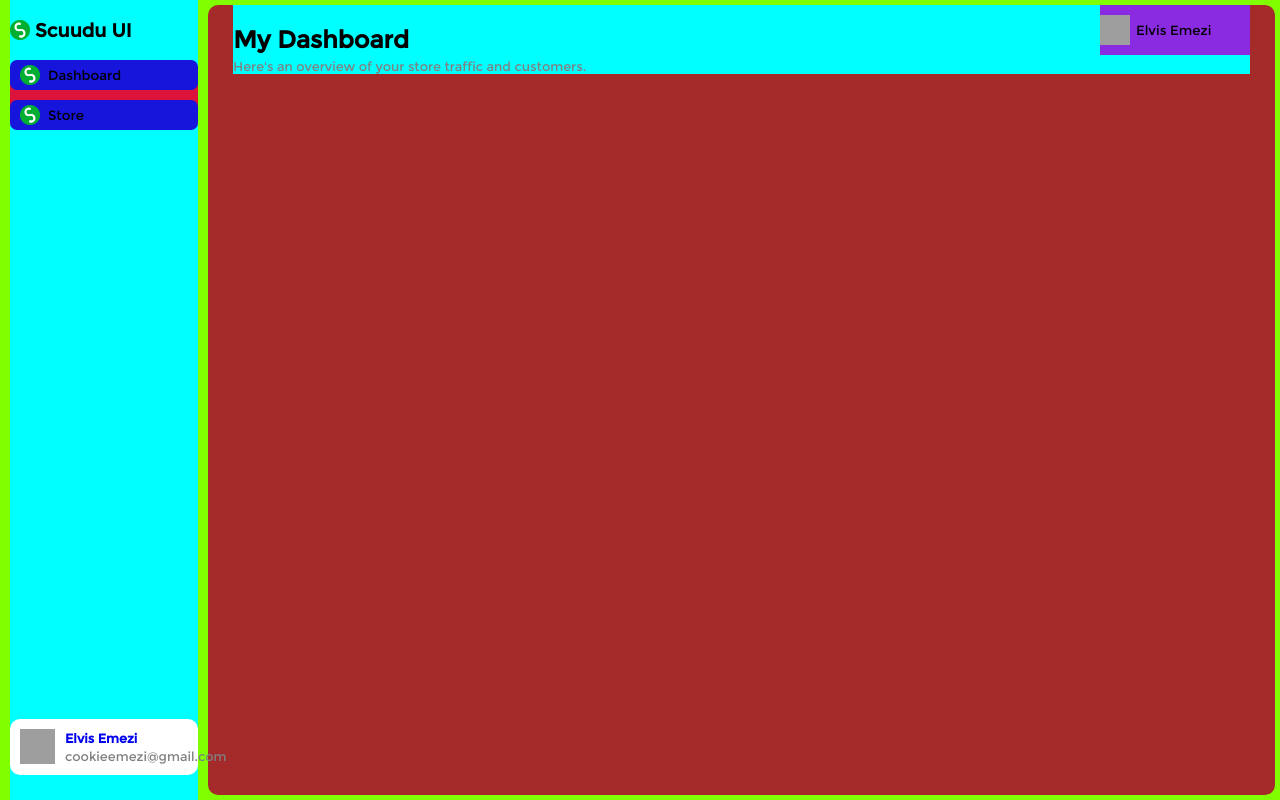
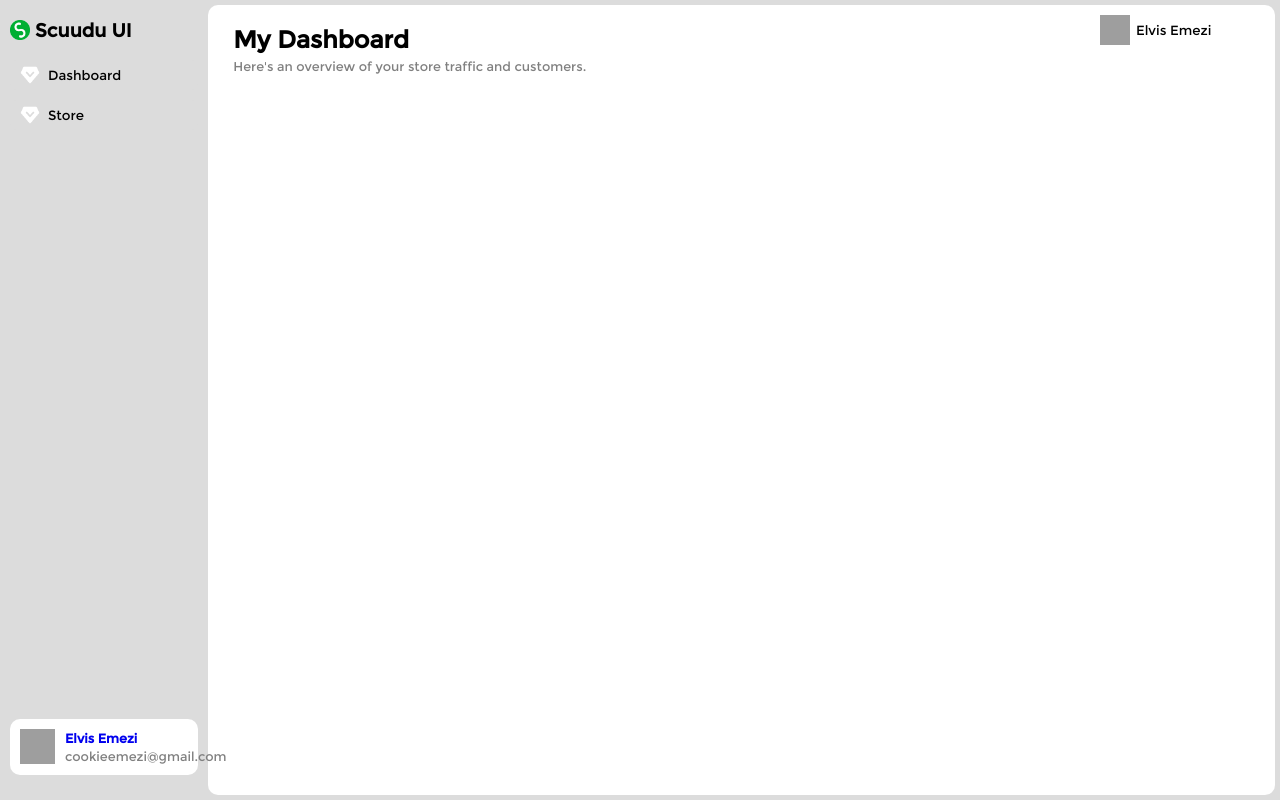
Before and after one commit to The3dcookie/Practice-Website, a plain HTML site: page dashboard.html in a window 1280 px wide. Drawn offline with Linux system fonts and the light colour scheme; grey boxes are pictures that could not be loaded.

Commit message:
Dashboard Color Update

```diff
--- a/dashboard.css
+++ b/dashboard.css
@@ -7,7 +7,7 @@ body {
     padding: 0;
 }
 .container{
-    background-color: chartreuse;
+    background-color: #dcdcdc;
     display: flex;
     min-height: 100vh;
     margin: 0;
@@ -18,20 +18,20 @@ body {
     gap: 5px;
 }
 .toggleContainer{
-    background-color: aqua;
+    background-color: #dcdcdc;;
     margin-left: 10px;
     margin-right: 5px;
     width: 15%;
     position: relative;
 }
 .toggleDisplay{
-    background-color: brown;
+    background-color: rgb(255, 255, 255);
     margin: 5px;
     border-radius: 10px;
     width: 85%;
 }
 .toggleButtonContainer{
-    background-color: crimson;
+    background-color: #dcdcdc;;
     display: flex;
     flex-direction: column;
     gap: 10px;
@@ -39,7 +39,7 @@ body {
     border-radius: 10px;
 }
 .toggleButtons{
-    background-color: rgb(23, 20, 220);
+    background-color: #dcdcdc;
     display: flex;
     flex-direction: row;
     gap: 2px;
@@ -58,7 +58,7 @@ body {
 }
 .toggleButtons:hover{
     color: white;
-    background-color: blue;
+    background-color: rgb(177, 177, 177);
 }
 .toggleIcons{
     width: 20px;
@@ -73,7 +73,7 @@ body {
     position: relative;
 }
 .dpName{
-    background-color: blueviolet;
+    background-color: rgb(255, 255, 255);
     display: inline-flex;
     flex-direction: row;
     position: absolute;
@@ -85,7 +85,7 @@ body {
     /* margin-bottom: 0; */
 }
 .userInfo{
-    background-color: aqua;
+    background-color: rgb(255, 255, 255);
     width: 100%;
     position: relative;
     margin-left: 25px;
--- a/dashboard.html
+++ b/dashboard.html
@@ -19,12 +19,12 @@
             <div class="toggleButtonContainer">
 
                 <div class="toggleButtons">
-                    <img src="images/ScuuduLogo.png" class="toggleIcons">
+                    <img src="images/icon.png" class="toggleIcons">
                     <button class="toggleButton">Dashboard</button>
                 </div>
 
                 <div class="toggleButtons">
-                    <img src="images/ScuuduLogo.png" class="toggleIcons">
+                    <img src="images/icon.png" class="toggleIcons">
                     <button class="toggleButton">Store</button>
                 </div>
 
```
Also changed, not shown: images/icon.png (added).
